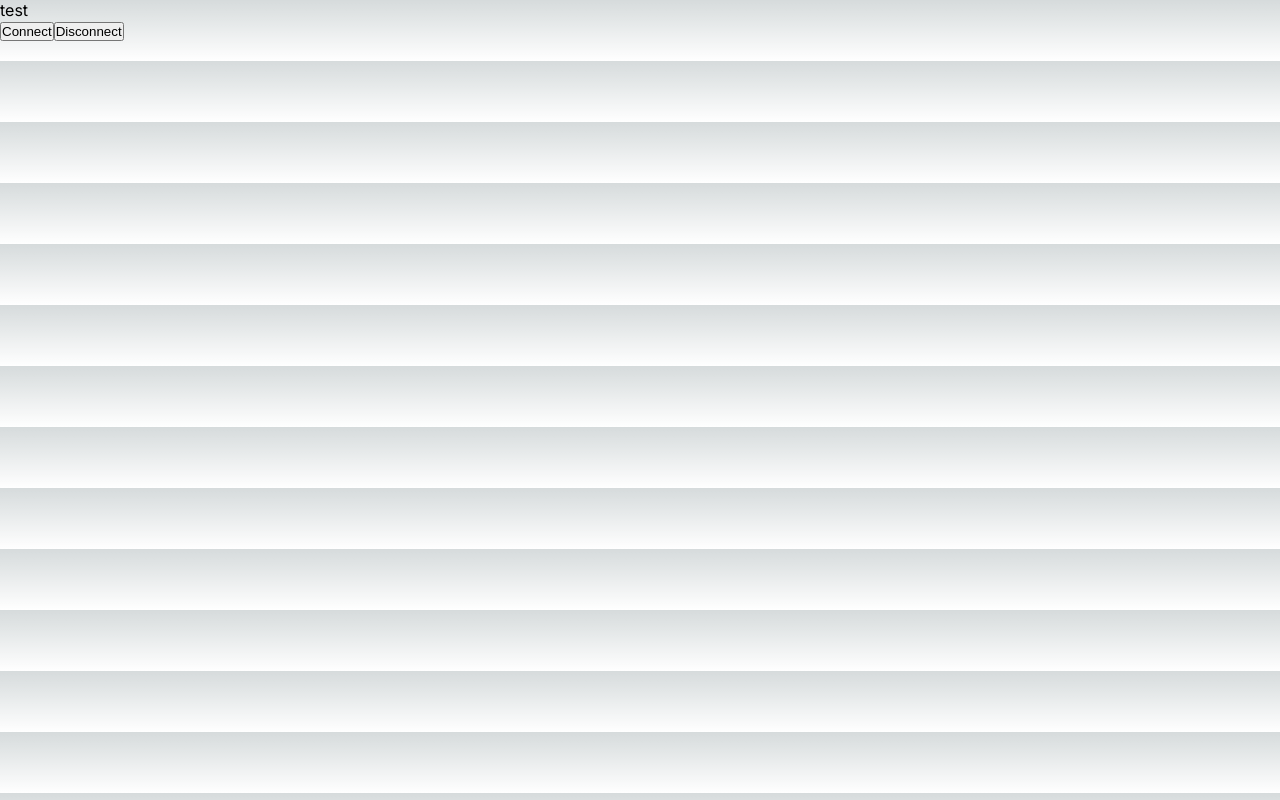
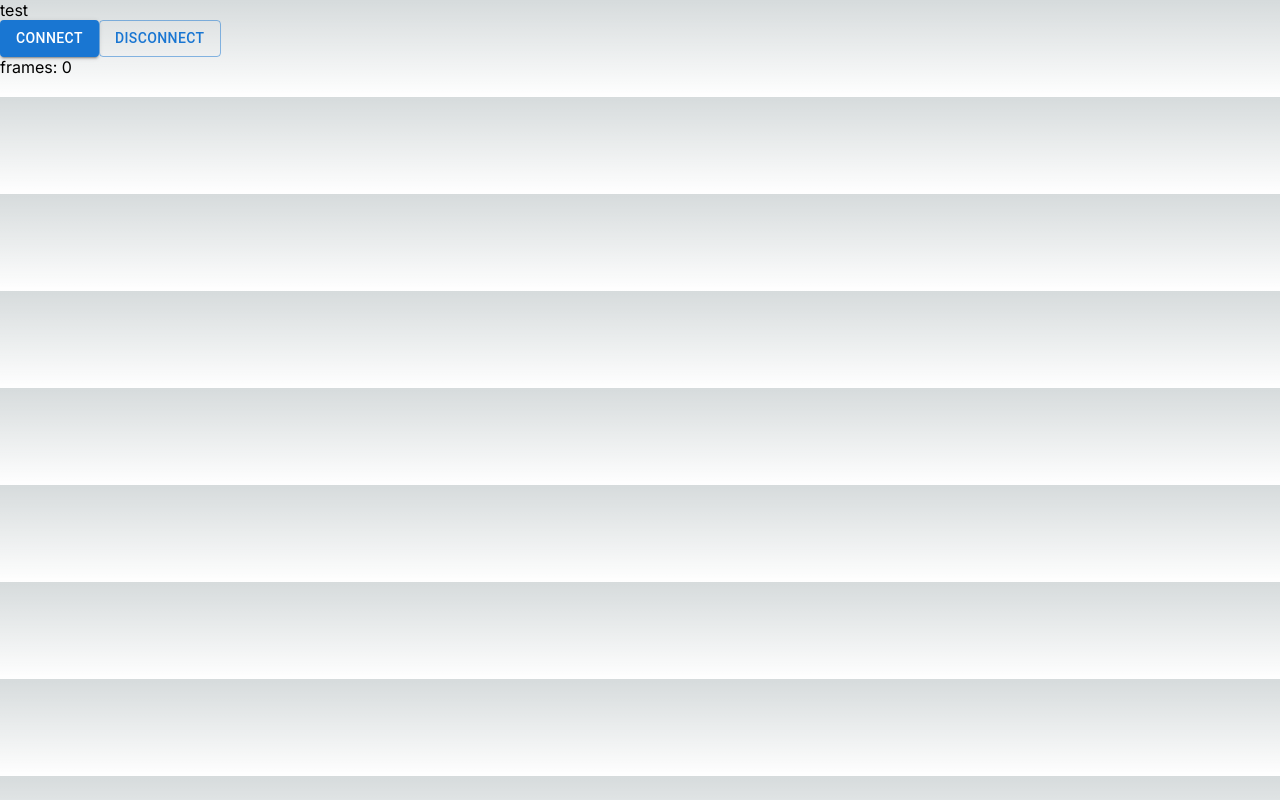
Before and after one commit to ckrivacic01/nextjs_h264_decoding, a Next.js app: page / in a window 1280 px wide. Built offline with nearby package versions, Linux system fonts and the light colour scheme.

Commit message:
refactored decoding into a component called H264Player that will subscibe to an observable of VideoMessages. The messages are then sent to the decoder and the canvas is updated when the decoder provides output.

```diff
--- a/next.config.js
+++ b/next.config.js
@@ -1,4 +1,19 @@
 /** @type {import('next').NextConfig} */
-const nextConfig = {}
+const nextConfig = {
+    async headers(){
+        return [
+            {
+                source: '/api/v1/video',
+                headers: [
+                    {
+                        key: 'Orign',
+                        value: 'http://localhost:80'
+                    }
+                ]
+            }
+        ]
+    },
+    reactStrictMode: false
+}
 
 module.exports = nextConfig
--- a/package.json
+++ b/package.json
@@ -9,6 +9,9 @@
     "lint": "next lint"
   },
   "dependencies": {
+    "@emotion/react": "^11.11.1",
+    "@emotion/styled": "^11.11.0",
+    "@mui/material": "^5.14.11",
     "@protobuf-ts/plugin": "^2.9.1",
     "@protobuf-ts/runtime": "^2.9.1",
     "mp4box": "^0.5.2",
--- a/src/app/page.tsx
+++ b/src/app/page.tsx
@@ -1,64 +1,65 @@
 'use client'
-import Image from 'next/image'
-import styles from './page.module.css'
 import { MouseEvent, useState, useRef } from 'react';
 
-import H264Decoder from '@/util/H264';
+import { VideoMessage } from '@/generated/videomessage';
 import VideoConnection from '@/util/VideoConnection'
 import H264Player from '@/component/H264Player';
+import { Observable, Subject } from 'rxjs';
+import { Button } from '@mui/material';
 
 export default function Home() {
-  var decoder : H264Decoder;
   var connection : VideoConnection;
-  const canvasRef = useRef<HTMLCanvasElement>(null);
-  const [frameDim, setFrameDim] =  useState({width: 0, height: 0});
+  const frameSubject: Subject<VideoMessage> = new Subject<VideoMessage>();
 
-  const setupDecoder = (parameterSets: Uint8Array | undefined) : H264Decoder => {
-    var lDecoder : H264Decoder;
-    const config : VideoDecoderConfig = {
-      //TODO: what is the correct codec string to use. Chrome and edge do not accept avc1.* but the following works avc1.420034
-      codec: 'avc1.420034',
-      colorSpace: {
-      },
-      description: parameterSets,
-      hardwareAcceleration: 'prefer-hardware',
-      optimizeForLatency: true,
-    }
-    lDecoder = new H264Decoder(config);
+  // const setupDecoder = (parameterSets: Uint8Array | undefined) : H264Decoder => {
+  //   var lDecoder : H264Decoder;
+  //   const config : VideoDecoderConfig = {
+  //     //TODO: what is the correct codec string to use. Chrome and edge do not accept avc1.* but the following works avc1.420034
+  //     codec: 'avc1.420034',
+  //     colorSpace: {
+  //     },
+  //     description: parameterSets,
+  //     hardwareAcceleration: 'prefer-hardware',
+  //     optimizeForLatency: true,
+  //   }
+  //   lDecoder = new H264Decoder(config);
 
-    return lDecoder;
-  }
+  //   return lDecoder;
+  // }
 
   const startConnection = (e : MouseEvent<HTMLButtonElement>) => {
     connection = new VideoConnection();
-    decoder = setupDecoder(undefined)
+    // decoder = setupDecoder(undefined)
     connection.frameSubject.subscribe((frame) => {
-      console.log("send frame to decoder");
-      decoder.sendFrame(frame);
+      console.log("publishing video frame on frameSubject");
+      frameSubject.next(frame);
     });
 
 
-    decoder.decodedFrame.subscribe((frame) => {
-      setFrameDim({width: frame.displayWidth, height: frame.displayHeight})
-      //TODO: are there better ways to draw the frame to an html element.
-      canvasRef.current?.getContext('2d')?.drawImage(frame, 0, 0);
-      frame.close();
-    });
+    // decoder.decodedFrame.subscribe((frame) => {
+    //   // setFrameDim({width: frame.displayWidth, height: frame.displayHeight})
+    //   // //TODO: are there better ways to draw the frame to an html element.
+    //   // canvasRef.current?.getContext('2d')?.drawImage(frame, 0, 0);
+    //   frameSubject.next(frame);
+    //   frame.close();
+    // });
   }
 
   const stopConnection = (e: MouseEvent<HTMLButtonElement>) => {
     if(connection){
       connection.close();
+      frameSubject.complete();
     }
   }
 
+  const observable = frameSubject.asObservable();
   return (
    <div>
     <p>test</p>
-    <button onClick={startConnection}>Connect</button>
-    <button onClick={stopConnection}>Disconnect</button>
+    <Button variant="contained" onClick={startConnection}>Connect</Button>
+    <Button variant="outlined" onClick={stopConnection}>Disconnect</Button>
     {/* <canvas ref={canvasRef} width={frameDim.width} height={frameDim.height}/> */}
-    <H264Player canvasRef={canvasRef} width={frameDim.width} height={frameDim.height} />
+    <H264Player frameObservable={observable} />
 
    </div>
   )
--- a/src/component/H264Player.tsx
+++ b/src/component/H264Player.tsx
@@ -1,14 +1,78 @@
+'use client';
+
+import { useRef, useState, useEffect, use } from "react";
+import { Observable } from "rxjs";
+
+import H264Decoder from "@/util/H264";
+import { VideoMessage } from "@/generated/videomessage";
 
 type H264PlayerProps = {
-    width: number,
-    height: number,
-    canvasRef: React.Ref<HTMLCanvasElement>
+    frameObservable: Observable<VideoMessage>
 }
 
 function H264Player(props: H264PlayerProps){
+
+
+
+    const setupDecoder = (parameterSets: Uint8Array | undefined) : H264Decoder => {
+        var lDecoder : H264Decoder;
+        const config : VideoDecoderConfig = {
+          //TODO: what is the correct codec string to use. Chrome and edge do not accept avc1.* but the following works avc1.420034
+          codec: 'avc1.420034',
+          colorSpace: {
+          },
+          description: parameterSets,
+          hardwareAcceleration: 'prefer-hardware',
+          optimizeForLatency: true,
+        }
+        lDecoder = new H264Decoder(config);
+        console.log("created h264 decoder");
+        return lDecoder;
+      }
+
+      useEffect(() => {
+        const decoder = setupDecoder(undefined);
+
+        console.log("subscribing to decoder frame observable");
+        decoder.decodedFrame.subscribe((frame) => {
+          canvasRef.current?.getContext('2d')?.drawImage(frame, 0, 0);
+          setDim({width: frame.displayWidth, height: frame.displayHeight});
+          setTotalFrames(totalFrames + 1);
+          frame.close();
+        });
+
+        console.log("subscrining to frame observable");
+        props.frameObservable
+        .subscribe((videoMessage) => {
+            decoder.sendFrame(videoMessage);
+        });
+      },[]);
+
+
+    const [dim, setDim] = useState({width: 0, height: 0});
+    const [totalFrames, setTotalFrames] = useState(0);
+    const canvasRef = useRef<HTMLCanvasElement>(null);
+
+    //listen for decoded frames and draw them to the canvas
+    // decoderRef.current.decodedFrame.subscribe((frame) => {
+    //     canvasRef.current?.getContext('2d')?.drawImage(frame, 0, 0);
+    //     setDim({width: frame.displayWidth, height: frame.displayHeight});
+    //     setTotalFrames(totalFrames + 1);
+    //     //release resources held by the frame
+    //     // frame.close();
+    // });
+
+    //incoming frames will go to the decoder. Decoder will emmit VideoFrames when they are ready
+    // props.frameObservable
+    // .subscribe((videoMessage) => {
+    //     decoderRef.current.sendFrame(videoMessage);
+    // });
+
+
   return(
     <div>
-        <canvas ref={props.canvasRef} width={props.width} height={props.height}/>
+        <p>frames: {totalFrames}</p>
+        <canvas ref={canvasRef} width={dim.width} height={dim.height}/>
     </div>
   )
 
--- a/src/util/H264.ts
+++ b/src/util/H264.ts
@@ -1,3 +1,4 @@
+'use client'
 import { VideoMessage } from "@/generated/videomessage";
 import { Subject } from "rxjs";
 import { resolve } from "path";
@@ -27,6 +28,7 @@ export default class H264Decoder {
                 console.log(error.message)
             }
         }
+        console.log("H264Decoder created")
         this.decoder = new VideoDecoder(this.options);
         this.configuration = config;
 
--- a/src/util/VideoConnection.ts
+++ b/src/util/VideoConnection.ts
@@ -8,7 +8,7 @@ class VideoConnection{
     token: string
     frameSubject: Subject<VideoMessage>
     constructor(){
-        this.token = 'eyJraWQiOiJWQ1MiLCJhbGciOiJFUzI1NiJ9.eyJpc3MiOiJWQ1MiLCJzdWIiOiJhZG1pbiIsImV4cCI6MTcyNzg4MTMyNywiaWF0IjoxNjk2MzQ1MzI3fQ.dYDP5JQ1dwbfYgZ2eZ4GehpIZ6ojJNd68En3fnpfcw20AisMzspigtWZDCW2t_pWHeEz88LJ6hwnvfEe0zNpMQ'
+        this.token = 'eyJraWQiOiJWQ1MiLCJhbGciOiJFUzI1NiJ9.eyJpc3MiOiJWQ1MiLCJzdWIiOiJhZG1pbiIsImV4cCI6MTcyNzk2NDQ5NSwiaWF0IjoxNjk2NDI4NDk1fQ.tbfHKXAwdiiq4VPebrznaL5FEFXl5X44d9nXmk88Lf-wx0XT-EJqVl0Qxz3bDyLfXAiW5IC7i0DxAueIKFkxSQ'
         this.url = `ws://localhost:80/api/v1/video?access_token=${this.token}`
         this.socket = new WebSocket(this.url);
         this.frameSubject = new Subject<VideoMessage>();
```
Also changed, not shown: 1 other file (tests, documents, lock files or other folders).
